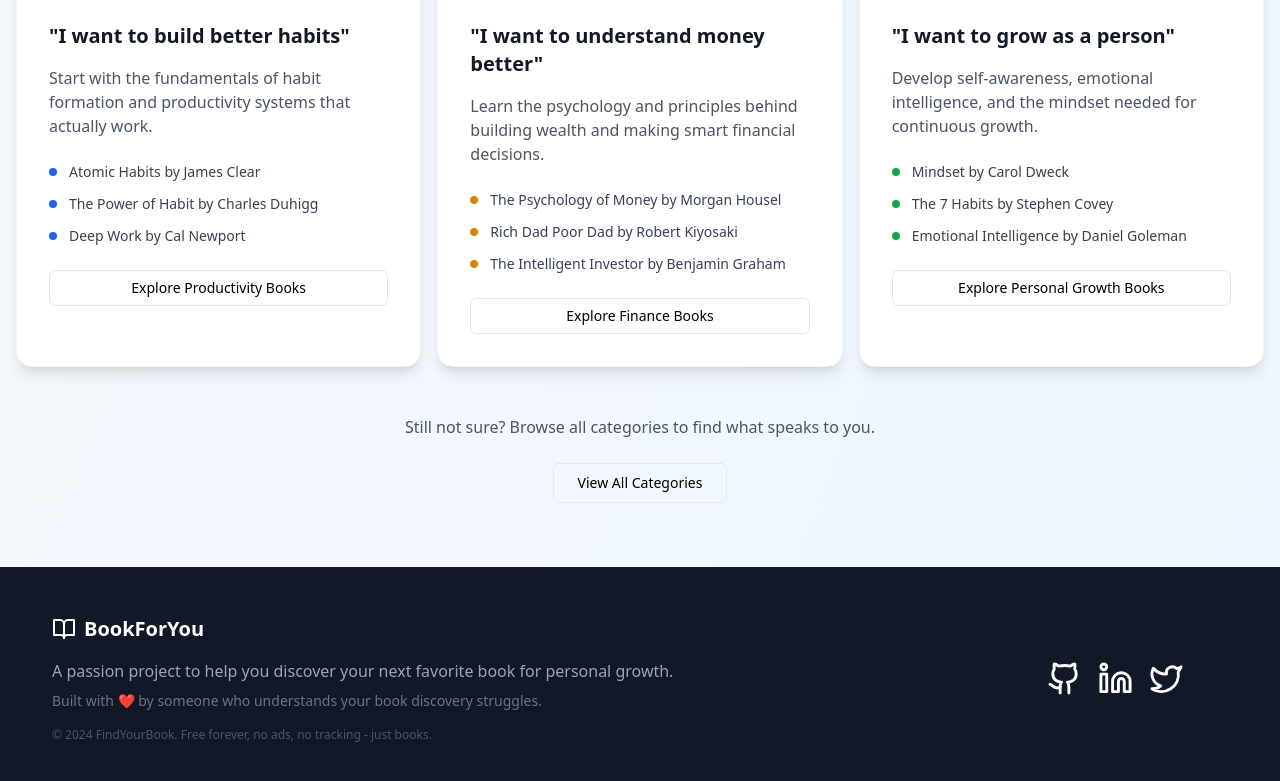
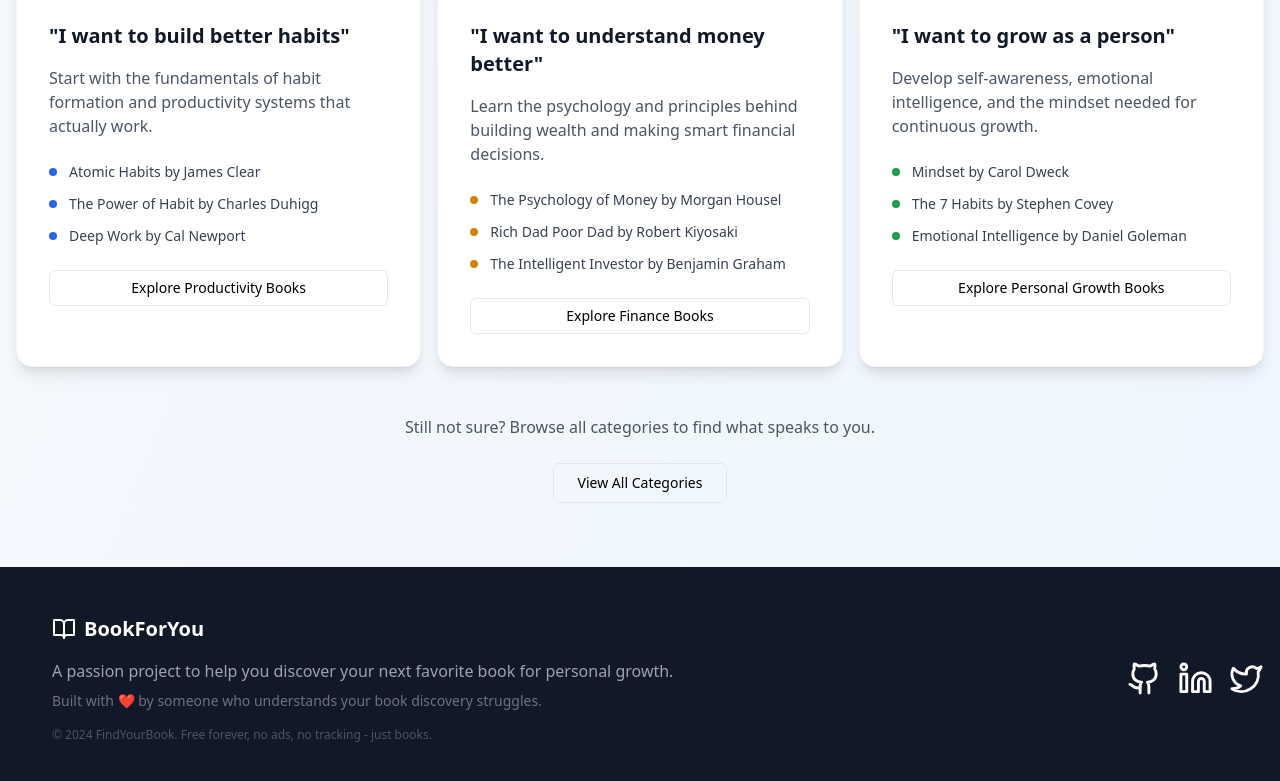
Before and after one commit to devlopersumit/BookPicker, a React (Vite) app: page / in a window 1280 px wide. Shown: the part 2286-3067 px from the top of the page. Built offline with nearby package versions, Linux system fonts and the light colour scheme.

Commit message:
setup routing

```diff
--- a/src/App.jsx
+++ b/src/App.jsx
@@ -1,12 +1,25 @@
-import Home from "./Pages/Home"
+import { createBrowserRouter, RouterProvider } from "react-router";
+import Home from "./Pages/Home";
+import Categories from "./Pages/Categories";
+import Search from "./Pages/Search";
+
+const router = createBrowserRouter([
+  {
+    path: "/",
+    element: <Home />,
+  },
+  {
+    path: "/categories",
+    element: <Categories />,
+  },
+  {
+    path: "/search",
+    element: <Search />,
+  },
+]);
 
 function App() {
-
-  return (
-    <>
-      <Home />
-    </>
-  )
+  return <RouterProvider router={router} />;
 }
 
-export default App
+export default App;
--- a/src/Components/Footer.jsx
+++ b/src/Components/Footer.jsx
@@ -36,7 +36,7 @@
             </p>
           </div>
 
-          <div className="flex gap-4 justify-center md:justify-end mt-6 mr-20 md:mt-0">
+          <div className="flex gap-4 justify-center md:justify-end mt-6 mr-20 md:mt-0 md:mr-0">
             <a
               href="https://github.com/devlopersumit/BookPicker"
               target="_blank"
--- a/src/Pages/Categories.jsx
+++ b/src/Pages/Categories.jsx
@@ -0,0 +1,8 @@
+function Categories() {
+    return (
+        <>
+        <h1>Categories</h1>
+        </>
+    )
+}
+export default Categories
--- a/src/Pages/Search.jsx
+++ b/src/Pages/Search.jsx
@@ -0,0 +1,8 @@
+function Search() {
+    return (
+        <>
+        <h1>Search...</h1>
+        </>
+    )
+}
+export default Search
```
